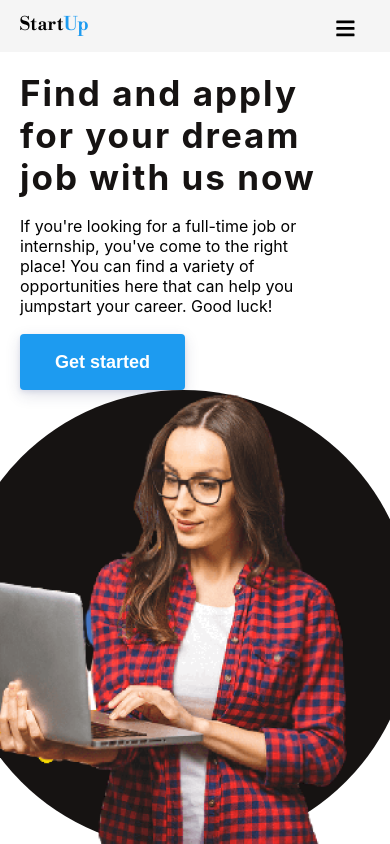
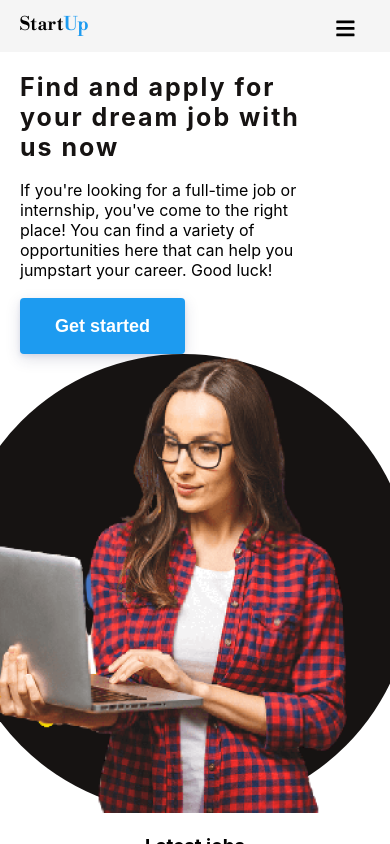
Before and after one commit to wagzyAyo/StartUp.io, a React (Vite) app: page / in a window 390 px wide. Shown: the top 844 px of the page. Built offline with nearby package versions, Linux system fonts and the light colour scheme.

Commit message:
Update home.css

```diff
--- a/src/routes/css/home.css
+++ b/src/routes/css/home.css
@@ -402,6 +402,10 @@
 }
 
 @media (max-width:470px) {
+    .to-left h2 {
+        font-size: 25px;
+    }
+
     .right img {
         width: 300px;
     }
```
